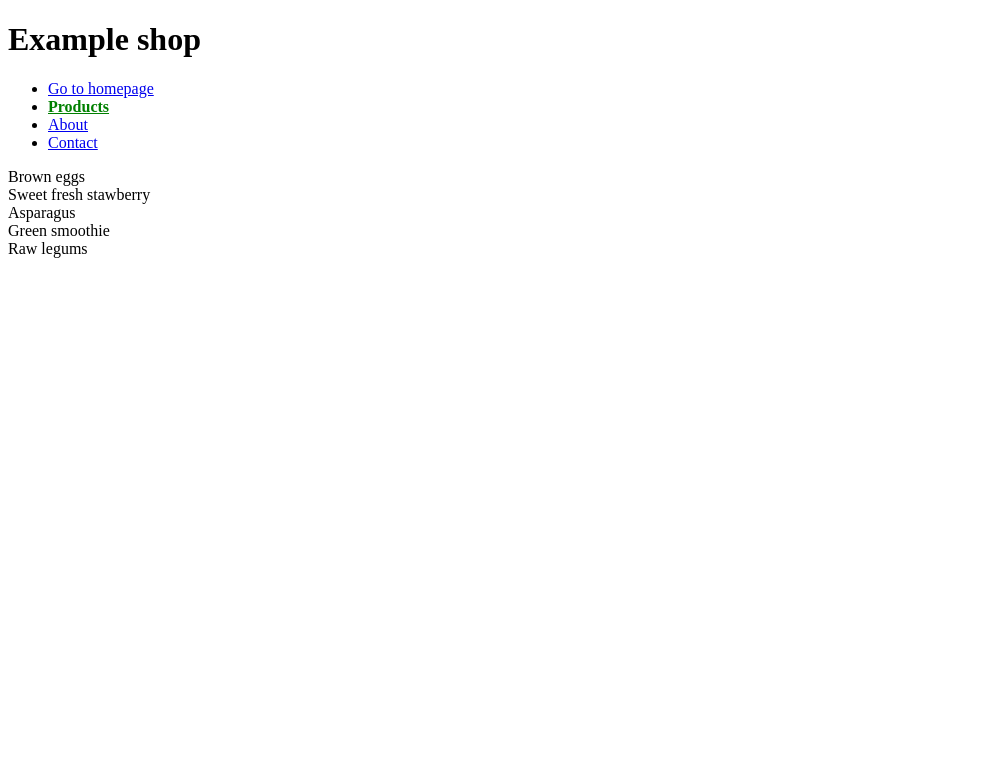
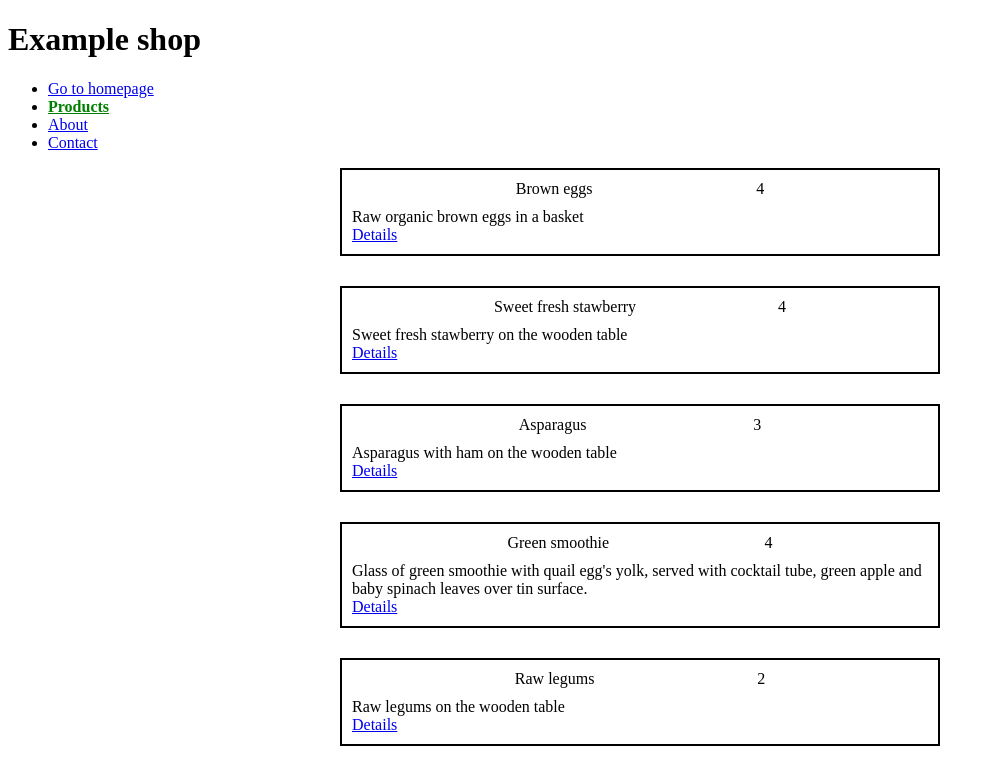
Before and after one commit to CommandShiftHQ/Basic-Catalogue, a React (Create React App) app: page /products in a window 1280 px wide. Shown: the top 784 px of the page, without its empty margins (0-995 px from the left). Built offline with nearby package versions, Linux system fonts and the light colour scheme.

Commit message:
fill out ProductList component

```diff
--- a/src/components/ProductList.js
+++ b/src/components/ProductList.js
@@ -1,11 +1,37 @@
 import React from "react";
+import { Link } from "react-router-dom";
 
 const ProductList = ({ products }) => {
+  const productListWrap = {
+    maxWidth: "600px",
+    marginLeft: "auto",
+    marginRight: "auto",
+  };
+
+  const productListHeader = {
+    display: "flex",
+    justifyContent: "space-evenly",
+    marginBottom: "10px",
+  };
+
+  const productItemWrap = {
+    border: "2px solid black",
+    padding: "10px",
+    marginBottom: "30px",
+  };
+
   return (
-    <div>
+    <div style={productListWrap}>
       {products.map((product) => {
         return (
-          <div>{product.title}</div>
+          <div key={product.id} style={productItemWrap}>
+            <div style={productListHeader}>
+              <div>{product.title}</div>
+              <div>{product.rating}</div>
+            </div>
+            <div>{product.description}</div>
+            <Link to={`product/${product.id}`}>Details</Link>
+          </div>
         );
       })}
     </div>
```
